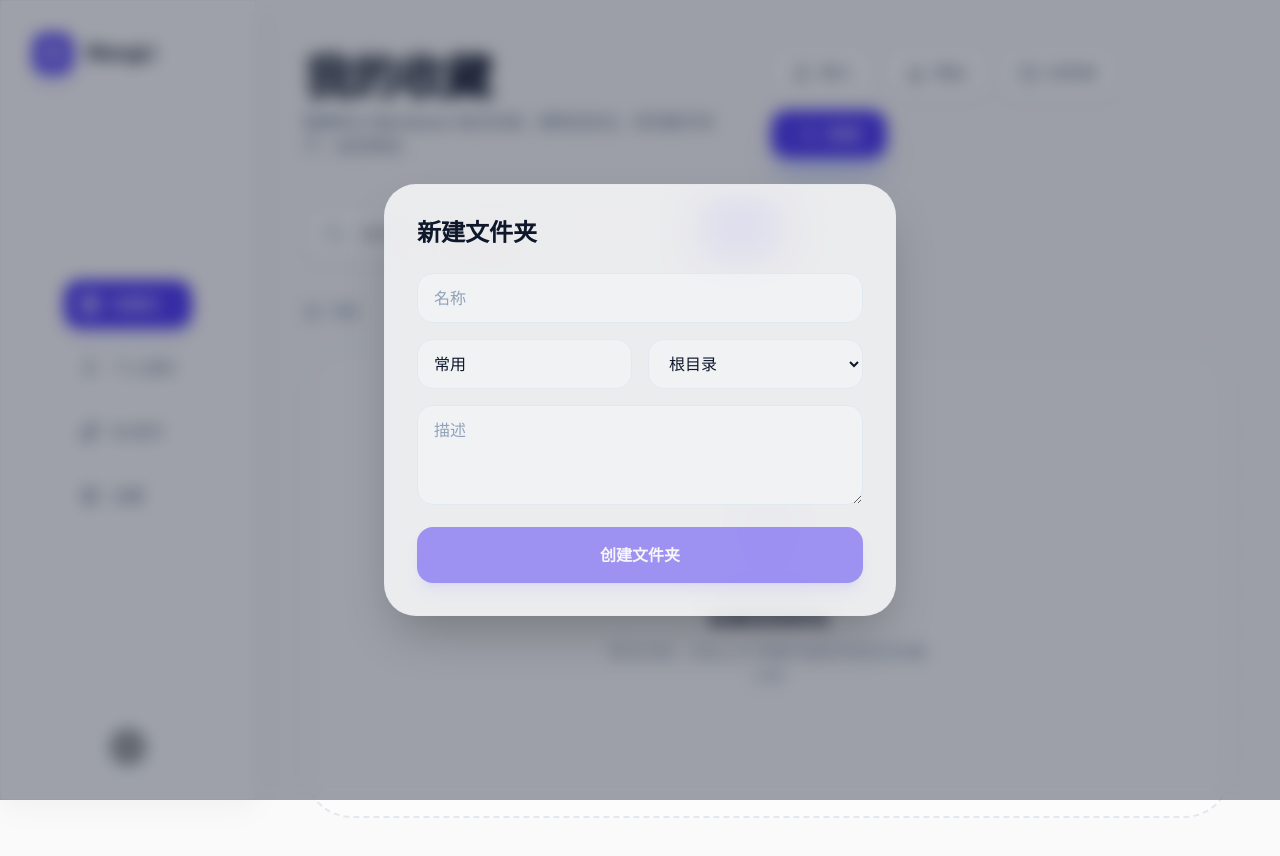
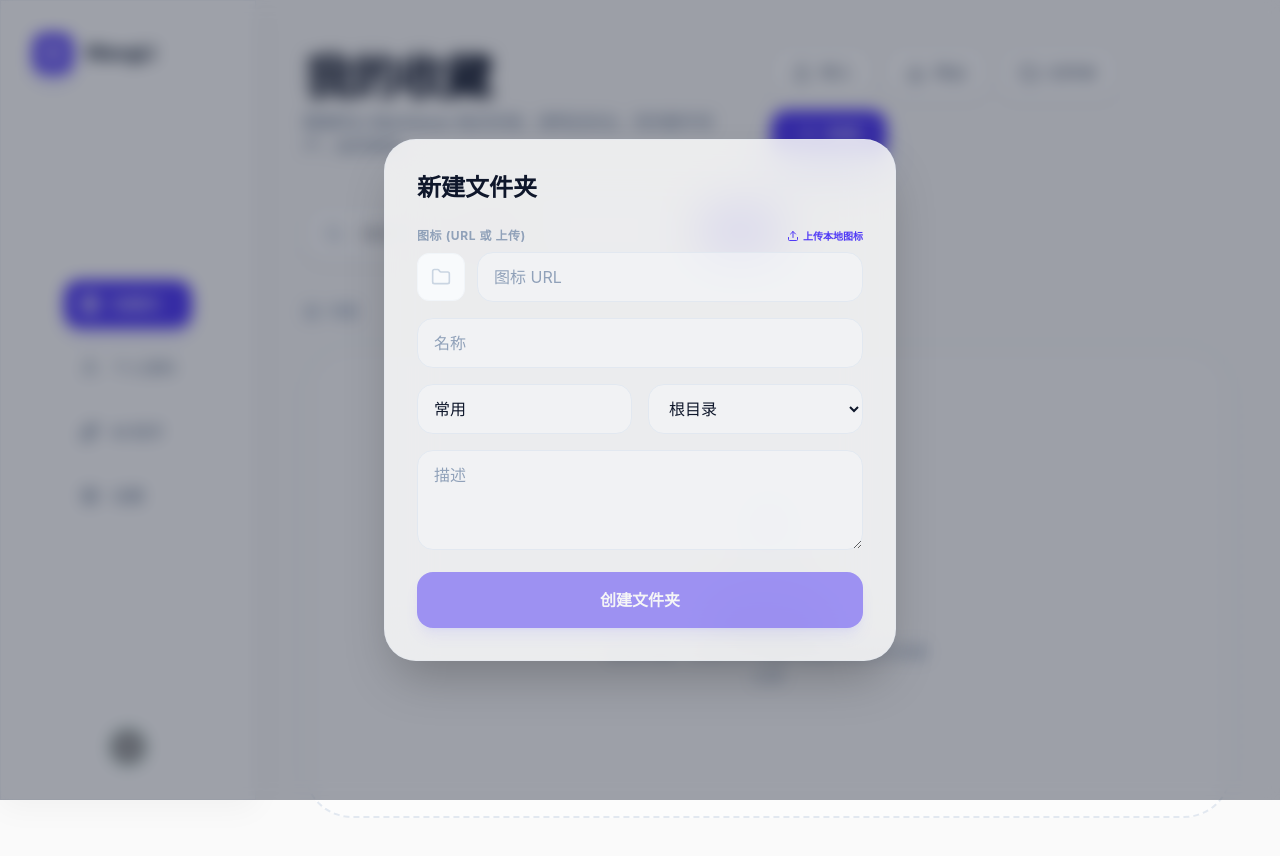
Before and after one commit to VagueDefine/repostories, a React (Vite) app: page / in a window 1280 px wide. Both pictures are taken after a click on the button "文件夹". Shown: the top 856 px of the page. Built offline with nearby package versions, Linux system fonts and the light colour scheme; grey boxes are pictures that could not be loaded.

Commit message:
文件、文件夹图标修改

```diff
--- a/src/App.tsx
+++ b/src/App.tsx
@@ -157,6 +157,7 @@ export default function App() {
   const [editingAIModel, setEditingAIModel] = useState<AIModelConfig | null>(null);
   const [isAnalyzing, setIsAnalyzing] = useState(false);
   const [isEditingProfile, setIsEditingProfile] = useState(false);
+  const iconInputRef = React.useRef<HTMLInputElement>(null);
   const [analysisError, setAnalysisError] = useState<React.ReactNode | null>(null);
   const [toasts, setToasts] = useState<{ id: string; message: string; type: 'success' | 'error' | 'info' }[]>([]);
 
@@ -186,7 +187,8 @@ export default function App() {
     url: '',
     category: '常用',
     description: '',
-    type: 'link'
+    type: 'link',
+    icon: ''
   });
 
   useEffect(() => {
@@ -270,7 +272,8 @@ export default function App() {
         url: newBookmark.type === 'folder' ? '' : (newBookmark.url?.trim().startsWith('http') ? newBookmark.url.trim() : `https://${newBookmark.url?.trim()}`),
         category: newBookmark.category?.trim() || b.category,
         description: newBookmark.description?.trim(),
-        parentId: newBookmark.parentId || undefined
+        parentId: newBookmark.parentId || undefined,
+        icon: newBookmark.icon
       } : b));
       addToast('已更新内容', 'success');
     } else {
@@ -283,7 +286,8 @@ export default function App() {
         description: newBookmark.description?.trim(),
         createdAt: Date.now(),
         type: newBookmark.type || 'link',
-        parentId: newBookmark.parentId || undefined
+        parentId: newBookmark.parentId || undefined,
+        icon: newBookmark.icon
       };
 
       setBookmarks([bookmark, ...bookmarks]);
@@ -309,7 +313,7 @@ export default function App() {
     }
 
     setIsAddModalOpen(false);
-    setNewBookmark({ title: '', url: '', category: '常用', description: '', type: 'link' });
+    setNewBookmark({ title: '', url: '', category: '常用', description: '', type: 'link', icon: '' });
   };
 
   const handleEditBookmark = (bookmark: Bookmark) => {
@@ -1087,7 +1091,7 @@ export default function App() {
                   </button>
                   <button
                     onClick={() => {
-                      setNewBookmark({ title: '', url: '', category: '常用', description: '', type: 'folder', parentId: currentFolderId || undefined });
+                      setNewBookmark({ title: '', url: '', category: '常用', description: '', type: 'folder', parentId: currentFolderId || undefined, icon: '' });
                       setIsAddModalOpen(true);
                     }}
                     className="flex items-center gap-2 px-5 py-3 bg-white border border-slate-100 text-slate-600 font-medium rounded-2xl hover:bg-slate-50 transition-all shadow-sm active:scale-95"
@@ -1097,7 +1101,7 @@ export default function App() {
                   </button>
                   <button
                     onClick={() => {
-                      setNewBookmark({ title: '', url: '', category: '常用', description: '', type: 'link', parentId: currentFolderId || undefined });
+                      setNewBookmark({ title: '', url: '', category: '常用', description: '', type: 'link', parentId: currentFolderId || undefined, icon: '' });
                       setIsAddModalOpen(true);
                     }}
                     className="flex items-center gap-2 px-7 py-3 bg-indigo-600 text-white font-medium rounded-2xl hover:bg-indigo-700 transition-all shadow-xl shadow-indigo-200 active:scale-95"
@@ -2087,6 +2091,47 @@ export default function App() {
                     )}
                   </div>
                 )}
+                <div className="space-y-2">
+                  <div className="flex items-center justify-between">
+                    <label className="text-xs font-bold text-slate-400 uppercase tracking-wider">图标 (URL 或 上传)</label>
+                    <button
+                      onClick={() => iconInputRef.current?.click()}
+                      className="text-[10px] font-bold text-indigo-600 hover:text-indigo-700 flex items-center gap-1"
+                    >
+                      <Upload size={12} /> 上传本地图标
+                    </button>
+                    <input
+                      type="file"
+                      ref={iconInputRef}
+                      className="hidden"
+                      accept="image/*"
+                      onChange={(e) => {
+                        const file = e.target.files?.[0];
+                        if (file) {
+                          const reader = new FileReader();
+                          reader.onloadend = () => {
+                            setNewBookmark({ ...newBookmark, icon: reader.result as string });
+                          };
+                          reader.readAsDataURL(file);
+                        }
+                      }}
+                    />
+                  </div>
+                  <div className="flex gap-3 items-center">
+                    <div className="w-12 h-12 rounded-xl bg-slate-50 border border-slate-100 flex items-center justify-center overflow-hidden shrink-0">
+                      {newBookmark.icon ? (
+                        <img src={newBookmark.icon} alt="" className="w-full h-full object-cover" referrerPolicy="no-referrer" />
+                      ) : (
+                        newBookmark.type === 'folder' ? <Folder size={20} className="text-slate-300" /> : <Globe size={20} className="text-slate-300" />
+                      )}
+                    </div>
+                    <input
+                      type="text" placeholder="图标 URL" className="input-field flex-1"
+                      value={newBookmark.icon || ''} onChange={(e) => setNewBookmark({ ...newBookmark, icon: e.target.value })}
+                    />
+                  </div>
+                </div>
+
                 <input
                   type="text" placeholder="名称" className="input-field"
                   value={newBookmark.title} onChange={(e) => setNewBookmark({ ...newBookmark, title: e.target.value })}
@@ -2232,6 +2277,10 @@ function BookmarkCard({ bookmark, onDelete, onEdit, onOpenFolder }: { bookmark:
   const isFolder = bookmark.type === 'folder';
   const [iconError, setIconError] = React.useState(false);
 
+  React.useEffect(() => {
+    setIconError(false);
+  }, [bookmark.icon, bookmark.url]);
+
   const getFaviconUrl = (url: string) => {
     try {
       const domain = new URL(url).hostname;
@@ -2271,10 +2320,18 @@ function BookmarkCard({ bookmark, onDelete, onEdit, onOpenFolder }: { bookmark:
       <div className="flex flex-col h-full">
         <div className="flex items-start gap-4 mb-5">
           <div className={cn(
-            "w-14 h-14 rounded-2xl flex items-center justify-center transition-all duration-500 shadow-inner",
+            "w-14 h-14 rounded-2xl flex items-center justify-center transition-all duration-500 shadow-inner overflow-hidden",
             isFolder ? "bg-indigo-50 text-indigo-600" : "bg-slate-50 text-slate-400 group-hover:bg-indigo-50 group-hover:text-indigo-600"
           )}>
-            {isFolder ? (
+            {bookmark.icon && !iconError ? (
+              <img
+                src={bookmark.icon}
+                alt=""
+                className="w-full h-full object-cover"
+                onError={() => setIconError(true)}
+                referrerPolicy="no-referrer"
+              />
+            ) : isFolder ? (
               <Folder size={28} strokeWidth={1.5} />
             ) : (
               favicon && !iconError ? (
--- a/src/types.ts
+++ b/src/types.ts
@@ -7,6 +7,7 @@ export interface Bookmark {
   createdAt: number;
   type: 'link' | 'folder';
   parentId?: string;
+  icon?: string;
 }
 
 export interface AIModelConfig {
```
